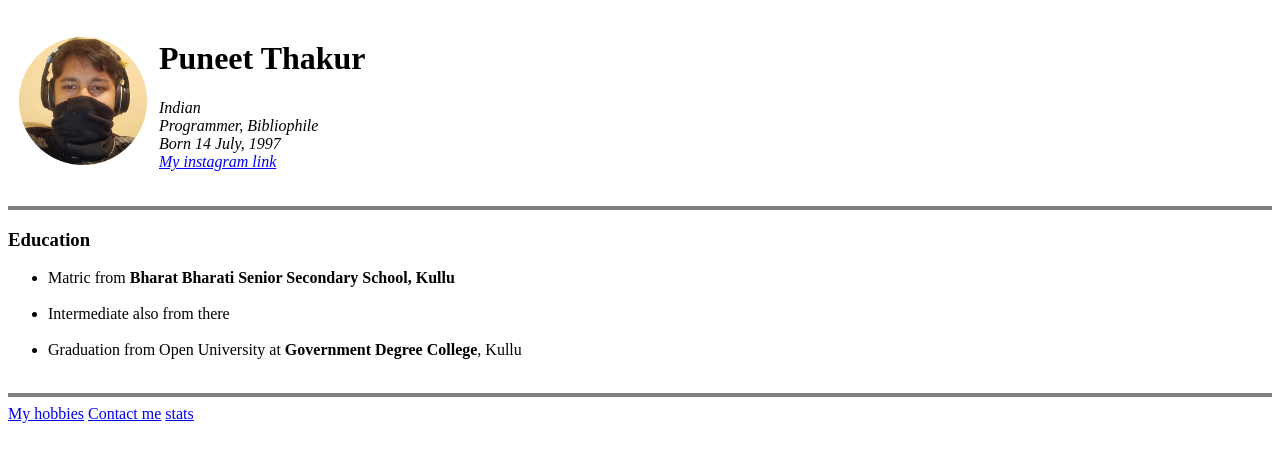
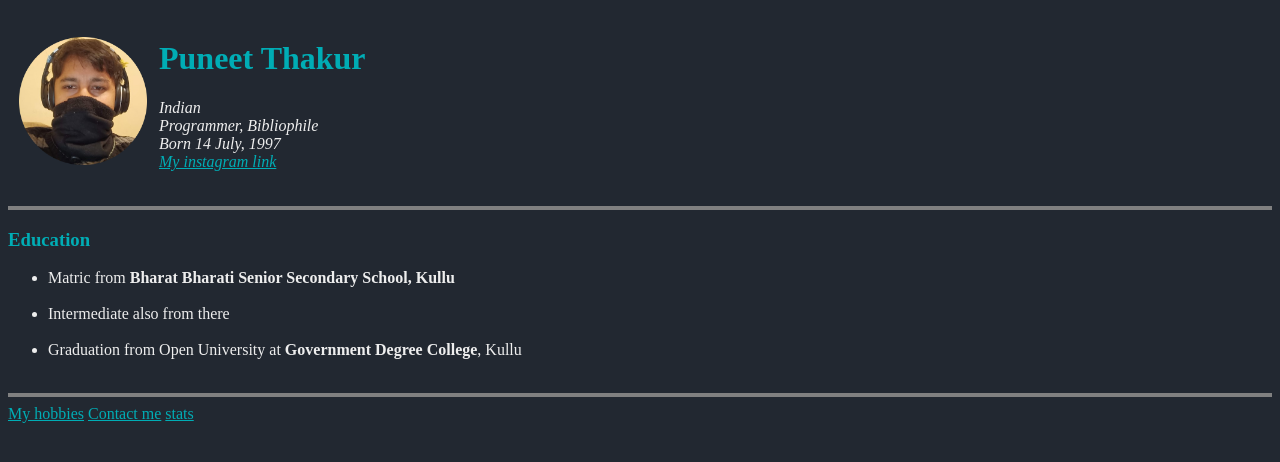
Before and after one commit to puneett333/cv, a plain HTML site: page index.html in a window 1280 px wide. Drawn offline with Linux system fonts and the light colour scheme.

Commit message:
added css code to all the html files

```diff
--- a/index.html
+++ b/index.html
@@ -3,16 +3,39 @@
 <head>
     <meta charset="utf-8">
     <title>Puneet Thakur</title>
+
+    <style>
+        body {
+            background-color: #222831;
+        }
+
+        h1 {
+            color: #00ADB5;
+        }
+
+        h3{
+            color: #00ADB5;
+        }
+
+        em {
+            color: #EEEEEE;
+        }
+
+        a {
+            color: #00ADB5;
+        }
+    </style>
 </head>
 <body>
 <table cellspacing = "10">
-    <tr><td><img src="images\profilepic.png" alt="puneett333" width="128" height="128"></td><td>    <h1>Puneet Thakur</h1>
+    <tr><td><img src="images\profilepic.png" alt="puneett333" width="128" height="128"></td><td>
+    <h1>Puneet Thakur</h1>
     <p>
         <em>
             Indian <br>
             Programmer, <em>Bibliophile</em> <br>
             Born 14 July, 1997 <br>
-            <a href="https://www.instagram.com/nrg_infinity/">My instagram link</a>
+            <a href="https://www.instagram.com/nrg_infinity/" style="color: #00ADB5;">My instagram link</a>
         </em>
     </p></td>
     </tr>
@@ -20,7 +43,7 @@
     <hr size="4" noshade="30">
     <h3>Education</h3>
     <p>
-        <ul>
+        <ul style="color: #EEEEEE;">
         <li>Matric from <strong>Bharat Bharati Senior Secondary School, Kullu</strong></li>  <br>
         <li>Intermediate also from there</li>  <br>
         <li>Graduation from Open University at <strong>Government Degree College</strong>, Kullu</li> <br>
```
